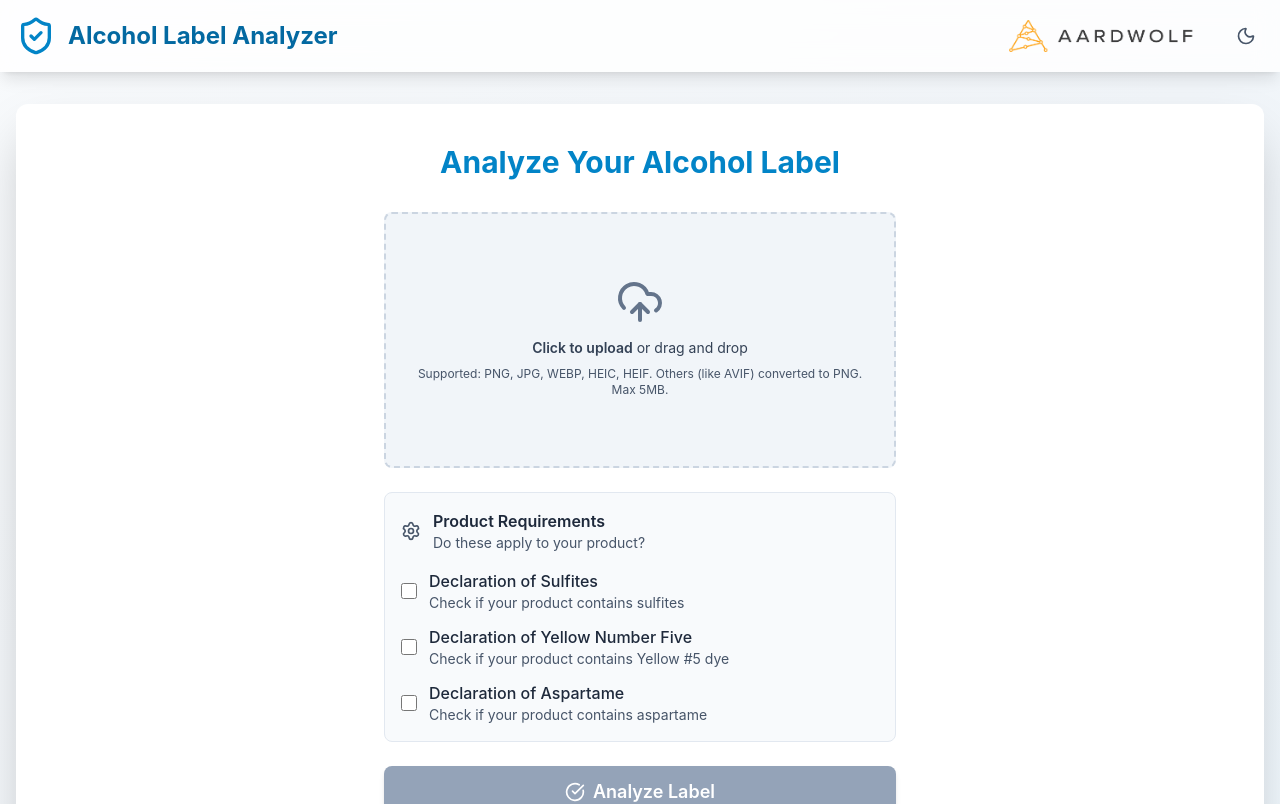
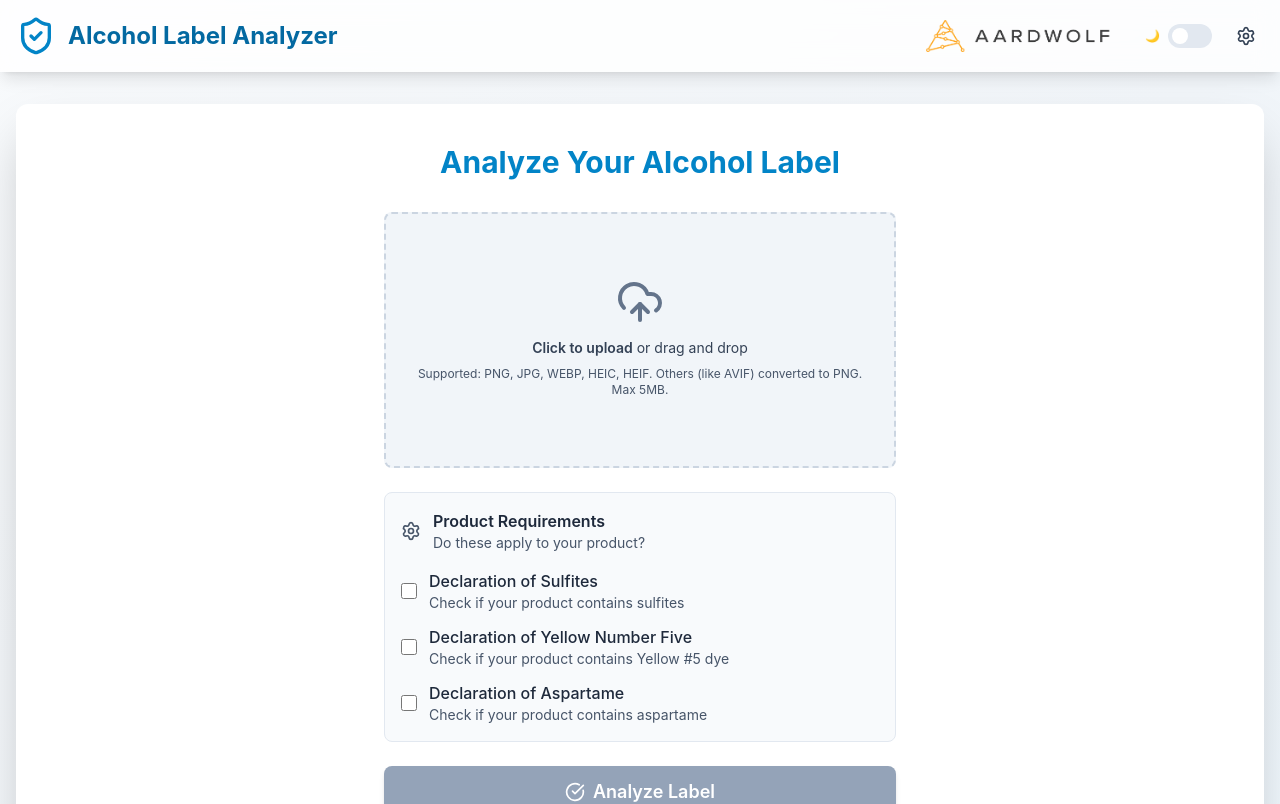
Before and after one commit to awsoft/alcohol-label-analyzer, a React (Vite) app: page / in a window 1280 px wide. Shown: the top 804 px of the page. Built offline with nearby package versions, Linux system fonts and the light colour scheme; no server answers.

Commit message:
Enhance Header component: add props for API and analysis status, update theme toggle UI for better accessibility, and integrate SettingsDropdown for improved functionality.

```diff
--- a/App.tsx
+++ b/App.tsx
@@ -271,7 +271,16 @@ const App: React.FC = () => {
 
   return (
     <div className="flex flex-col min-h-screen bg-gradient-to-br from-slate-50 via-slate-100 to-sky-50 dark:from-slate-900 dark:via-slate-800 dark:to-sky-900 text-slate-800 dark:text-slate-100 transition-colors duration-300">
-      <Header />
+              <Header
+          apiStatus={apiKeyMissing ? "API Key not configured" : "Gemini API configured"}
+          analysisStatus={
+            isLoading
+              ? "Processing..."
+              : hasAnalyzed
+                ? (error ? "Analysis failed" : "Analysis completed")
+                : "Ready"
+          }
+        />
       <main className="flex-grow container mx-auto px-4 py-8">
         <div className="bg-white dark:bg-slate-800 shadow-2xl rounded-xl p-6 md:p-10 transition-colors duration-300">
           <h2 className="text-3xl font-bold mb-8 text-sky-600 dark:text-sky-400 text-center transition-colors duration-300">Analyze Your Alcohol Label</h2>
--- a/components/Header.tsx
+++ b/components/Header.tsx
@@ -1,8 +1,16 @@
+import React, { useState, useEffect } from 'react';
+import { ShieldCheck } from 'lucide-react';
+import { SettingsDropdown } from './SettingsDropdown';
 
-import React, { useState, useEffect } from 'react';
-import { ShieldCheck, Settings, Sun, Moon } from 'lucide-react'; // Using lucide-react for icons
+interface HeaderProps {
+  analysisStatus?: string;
+  apiStatus?: string;
+}
 
-export const Header: React.FC = () => {
+export const Header: React.FC<HeaderProps> = ({
+  analysisStatus = "Ready",
+  apiStatus = "Gemini API configured"
+}) => {
   const [isDarkMode, setIsDarkMode] = useState(false);
 
   // Check for saved theme preference or default to light mode
@@ -58,22 +66,33 @@ export const Header: React.FC = () => {
             />
           </a>
 
-          {/* Theme Toggle */}
+          {/* Theme Toggle Switch */}
+          <div className="flex items-center space-x-2">
+            <span className={`text-xs ${isDarkMode ? 'text-slate-400' : 'text-slate-600'}`}>
+              {isDarkMode ? '☀️' : '🌙'}
+            </span>
             <button
               onClick={toggleTheme}
-            className={`p-2 rounded-lg transition-colors duration-200 ${
+              className={`relative inline-flex h-6 w-11 items-center rounded-full transition-colors duration-200 focus:outline-none focus-visible:ring-2 focus-visible:ring-sky-500 ${
                 isDarkMode
-                ? 'hover:bg-slate-700 text-yellow-400 hover:text-yellow-300'
-                : 'hover:bg-slate-100 text-slate-600 hover:text-slate-800'
+                  ? 'bg-sky-600'
+                  : 'bg-slate-200'
               }`}
-            title={`Switch to ${isDarkMode ? 'Light' : 'Dark'} Mode`}
+              aria-label={`Switch to ${isDarkMode ? 'Light' : 'Dark'} Mode`}
             >
-            {isDarkMode ? (
-              <Sun className="h-5 w-5" />
-            ) : (
-              <Moon className="h-5 w-5" />
-            )}
+              <span
+                className={`inline-block h-4 w-4 transform rounded-full bg-white transition-transform duration-200 ${
+                  isDarkMode ? 'translate-x-6' : 'translate-x-1'
+                }`}
+              />
             </button>
+          </div>
+
+          {/* Settings Dropdown */}
+          <SettingsDropdown
+            analysisStatus={analysisStatus}
+            apiStatus={apiStatus}
+          />
         </div>
       </div>
     </header>
--- /dev/null
+++ b/components/SettingsDropdown.tsx
@@ -0,0 +1,131 @@
+import React, { useState, useRef, useEffect } from 'react';
+import { Settings, CheckCircle, AlertCircle, Clock, Sparkles } from 'lucide-react';
+
+interface SettingsDropdownProps {
+  analysisStatus?: string;
+  apiStatus?: string;
+}
+
+export const SettingsDropdown: React.FC<SettingsDropdownProps> = ({
+  analysisStatus = "Ready",
+  apiStatus = "Gemini API configured"
+}) => {
+  const [isOpen, setIsOpen] = useState(false);
+  const dropdownRef = useRef<HTMLDivElement>(null);
+
+  useEffect(() => {
+    const handleClickOutside = (event: MouseEvent) => {
+      if (dropdownRef.current && !dropdownRef.current.contains(event.target as Node)) {
+        setIsOpen(false);
+      }
+    };
+
+    document.addEventListener('mousedown', handleClickOutside);
+    return () => {
+      document.removeEventListener('mousedown', handleClickOutside);
+    };
+  }, []);
+
+  const getStatusColor = (status: string) => {
+    if (status.includes('configured') || status.includes('Ready') || status.includes('completed')) {
+      return 'text-green-600 dark:text-green-400';
+    } else if (status.includes('not configured') || status.includes('Error')) {
+      return 'text-red-600 dark:text-red-400';
+    } else {
+      return 'text-yellow-600 dark:text-yellow-400';
+    }
+  };
+
+  const getStatusIcon = (status: string) => {
+    if (status.includes('configured') || status.includes('Ready') || status.includes('completed')) {
+      return <CheckCircle className="w-4 h-4" />;
+    } else if (status.includes('not configured') || status.includes('Error')) {
+      return <AlertCircle className="w-4 h-4" />;
+    } else {
+      return <Clock className="w-4 h-4" />;
+    }
+  };
+
+  return (
+    <div className="relative" ref={dropdownRef}>
+      <button
+        onClick={() => setIsOpen(!isOpen)}
+        className="p-2 rounded-lg hover:bg-slate-200 dark:hover:bg-slate-600 transition-colors focus:outline-none focus-visible:ring-2 focus-visible:ring-sky-500"
+        aria-label="App Settings"
+      >
+        <Settings className="w-5 h-5 text-slate-700 dark:text-slate-300" />
+      </button>
+
+      {isOpen && (
+        <div className="absolute right-0 mt-2 w-80 bg-white dark:bg-slate-800 rounded-lg shadow-lg border border-slate-200 dark:border-slate-600 z-50">
+          <div className="p-4">
+            <h3 className="text-sm font-semibold text-slate-800 dark:text-slate-200 mb-3">App Status</h3>
+
+            {/* API Status */}
+            <div className="mb-4">
+              <div className="flex items-center mb-2">
+                <div className={`mr-2 ${getStatusColor(apiStatus)}`}>
+                  {getStatusIcon(apiStatus)}
+                </div>
+                <span className="text-xs font-medium text-slate-600 dark:text-slate-400">API Status</span>
+              </div>
+              <p className={`text-xs ${getStatusColor(apiStatus)} pl-6`}>
+                {apiStatus}
+              </p>
+            </div>
+
+            {/* Analysis Status */}
+            <div className="mb-4">
+              <div className="flex items-center mb-2">
+                <div className={`mr-2 ${getStatusColor(analysisStatus)}`}>
+                  {getStatusIcon(analysisStatus)}
+                </div>
+                <span className="text-xs font-medium text-slate-600 dark:text-slate-400">Analysis Engine</span>
+              </div>
+              <p className={`text-xs ${getStatusColor(analysisStatus)} pl-6`}>
+                {analysisStatus}
+              </p>
+            </div>
+
+            {/* Model Information */}
+            <div className="mb-4">
+              <div className="flex items-center mb-2">
+                <div className="mr-2 text-blue-600 dark:text-blue-400">
+                  <Sparkles className="w-4 h-4" />
+                </div>
+                <span className="text-xs font-medium text-slate-600 dark:text-slate-400">AI Model</span>
+              </div>
+              <p className="text-xs text-blue-600 dark:text-blue-400 pl-6">
+                Gemini 1.5 Pro
+              </p>
+            </div>
+
+            {/* Features */}
+            <div className="mb-4">
+              <div className="flex items-center mb-2">
+                <div className="mr-2 text-green-600 dark:text-green-400">
+                  <CheckCircle className="w-4 h-4" />
+                </div>
+                <span className="text-xs font-medium text-slate-600 dark:text-slate-400">Features</span>
+              </div>
+              <div className="pl-6 space-y-1">
+                <p className="text-xs text-green-600 dark:text-green-400">✓ TTB Compliance Analysis</p>
+                <p className="text-xs text-green-600 dark:text-green-400">✓ Label Image Processing</p>
+                <p className="text-xs text-green-600 dark:text-green-400">✓ Detailed Reporting</p>
+                <p className="text-xs text-green-600 dark:text-green-400">✓ PDF Export</p>
+              </div>
+            </div>
+
+            {/* Version */}
+            <div className="pt-3 border-t border-slate-200 dark:border-slate-600">
+              <div className="flex items-center justify-between">
+                <span className="text-xs text-slate-500 dark:text-slate-400">Label Analyzer v1.0</span>
+                <span className="text-xs text-slate-500 dark:text-slate-400">© Aardwolf</span>
+              </div>
+            </div>
+          </div>
+        </div>
+      )}
+    </div>
+  );
+};
```
Lines whose indentation alone changed are shown as unchanged.
